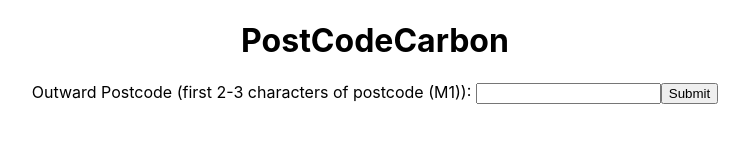
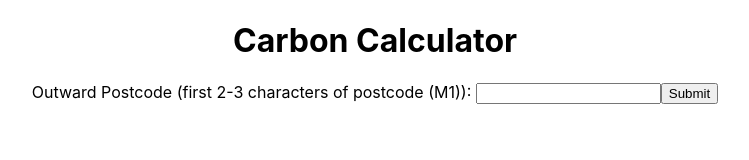
Before and after one commit to leahbanks/carbon-intensity, a React (Create React App) app: page / in a window 1280 px wide. Shown: the top 160 px of the page, without its empty margins (265-1014 px from the left). Built offline with nearby package versions, Linux system fonts and the light colour scheme.

Commit message:
added route for homepage

```diff
--- a/src/App.js
+++ b/src/App.js
@@ -1,5 +1,7 @@
 import { CO2Data } from "./components/CO2Data";
 import "./App.css";
+import { Route, Routes } from "react-router-dom";
+
 function App() {
   return (
     <div
@@ -10,8 +12,17 @@ function App() {
         textAlign: "center",
       }}
     >
-      <h1>PostCodeCarbon</h1>
-      <CO2Data />
+      <h1>Carbon Calculator</h1>
+      <Routes>
+        {" "}
+        <Route
+          path="/"
+          element={
+            <CO2Data
+            />
+          }
+        ></Route>
+        </Routes>
     </div>
   );
 }
```
